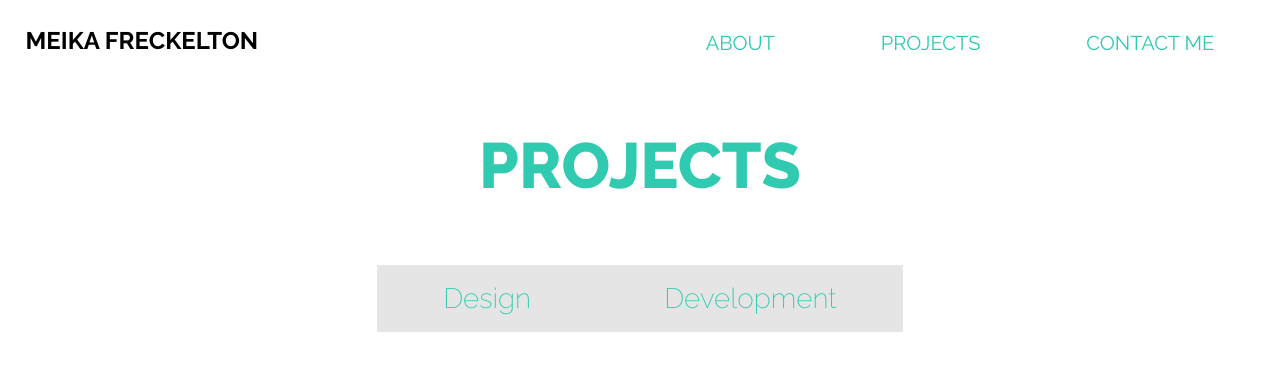
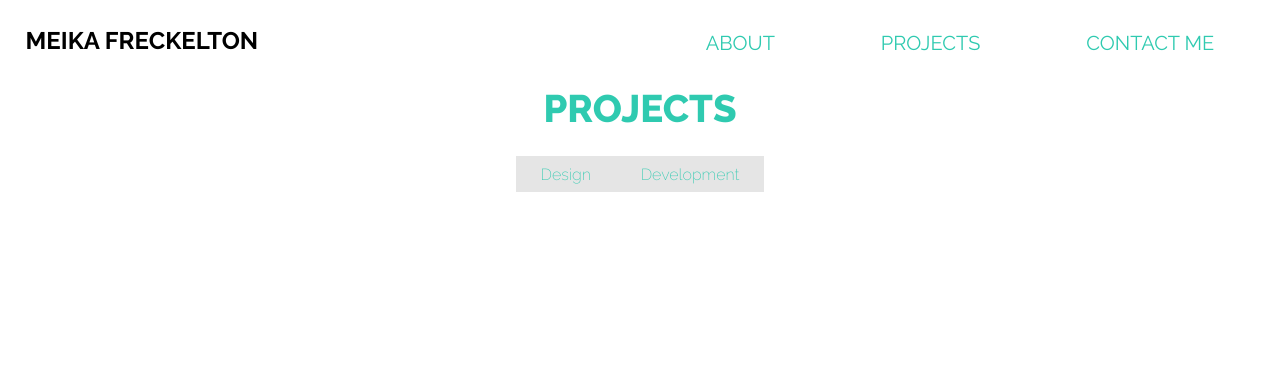
Before and after one commit to MeikaFreckelton/meika, a React (Create React App) app: page /projects in a window 1280 px wide. Shown: the top 370 px of the page. Built offline with nearby package versions, Linux system fonts and the light colour scheme; a web font is replaced by a local one.

Commit message:
small changes to projects page

```diff
--- a/src/styles/Desktop.css
+++ b/src/styles/Desktop.css
@@ -223,7 +223,7 @@
   }
   .heading {
     font-size: 4vw;
-    margin-bottom: 7.5%;
+    margin: 0;
   }
   .heading h1 {
     font-size: 5vw;
@@ -232,11 +232,12 @@
     max-width: 65%;
   }
   .projectsPage .heading {
-    font-size: 5vw;
-    margin-bottom: 7.5%;
+    font-size: 3vw;
+    margin-bottom: 3%;
   }
   .projectsPage #toggleProjects .asleep, .projectsPage #toggleProjects .active {
-    font-size: 1.75rem;
+    font-size: 1rem;
+    padding: 1% 3%;
   }
   .projectsPage .projectGallery {
     margin-bottom: 5%;
--- a/src/styles/Desktop.scss
+++ b/src/styles/Desktop.scss
@@ -15,13 +15,12 @@
     .col-11 {width: 91.66%;}
     .col-12 {width: 100%;}
 
+
+    // NAV --------------------------------
     #navbarA{
         display: flex;
         flex-direction: row;
         justify-content: space-between;
-
-
-
 
         .topBar{
             padding: 2%;
@@ -44,6 +43,8 @@
 
         }
     }
+
+    // HOME ----------------
 
     #homePage{
 
@@ -82,6 +83,7 @@
         }
     }
 
+    // ABOUT -----------
     .aboutPage{
         .logoHeading{
             padding-bottom: 5%;
@@ -212,24 +214,28 @@
 
     .heading{
         font-size: 4vw;
-        margin-bottom: 7.5%;
+        // margin-bottom: 7.5%;
+        margin: 0;
         h1{
             font-size: 5vw;
         }
     }
 
+    // PROJECTS ---------------------
+
     .projectsPage{
         max-width: 65%;
 
         .heading{
-            font-size: 5vw;
-            margin-bottom: 7.5%;
+            font-size: 3vw;
+            margin-bottom: 3%;
         }
 
         #toggleProjects{
 
             .asleep, .active{
-                font-size: 1.75rem;
+                font-size: 1rem;
+                padding: 1% 3%;
             }
         }
 
@@ -260,6 +266,7 @@
     }
 
 
+    // CONTACT ------------------------------
     .contactPage{
         width: 50vw;
 
```
Also changed, not shown: 2 other files (tests, documents, lock files or other folders).
